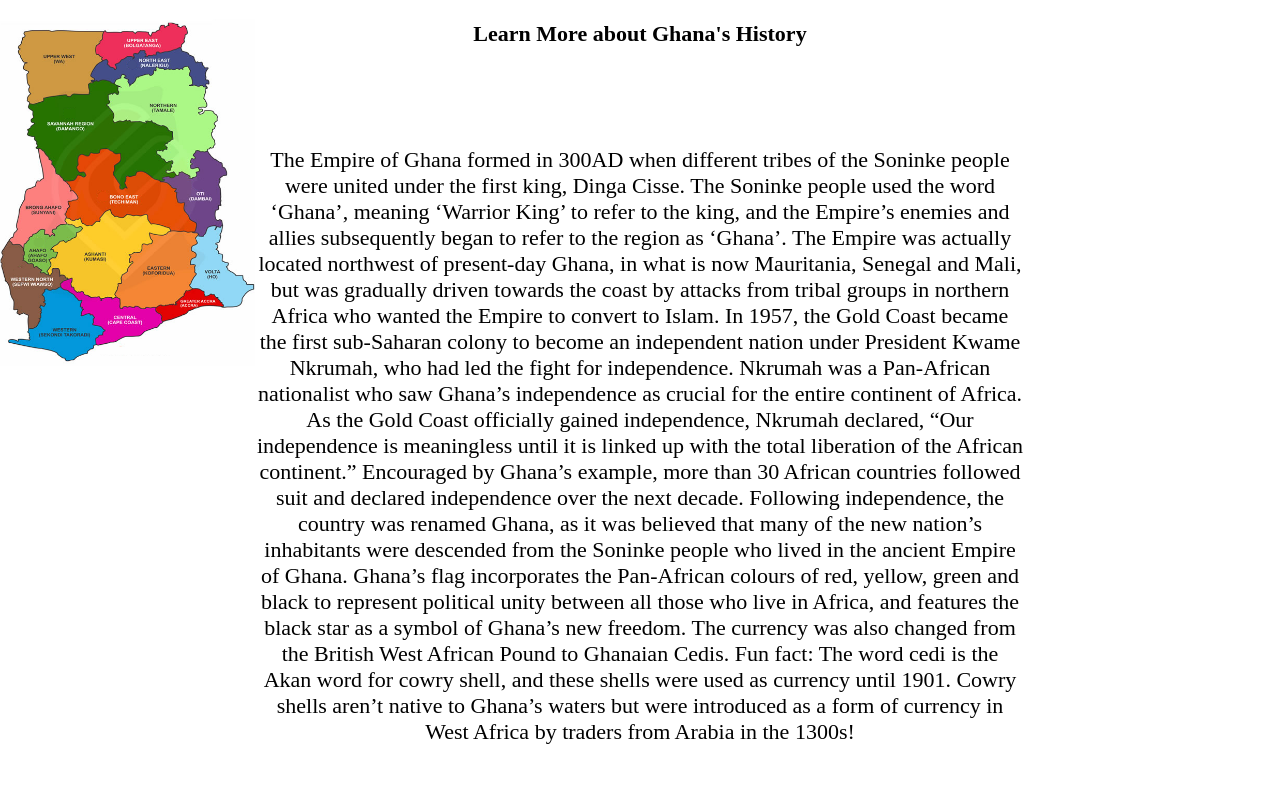
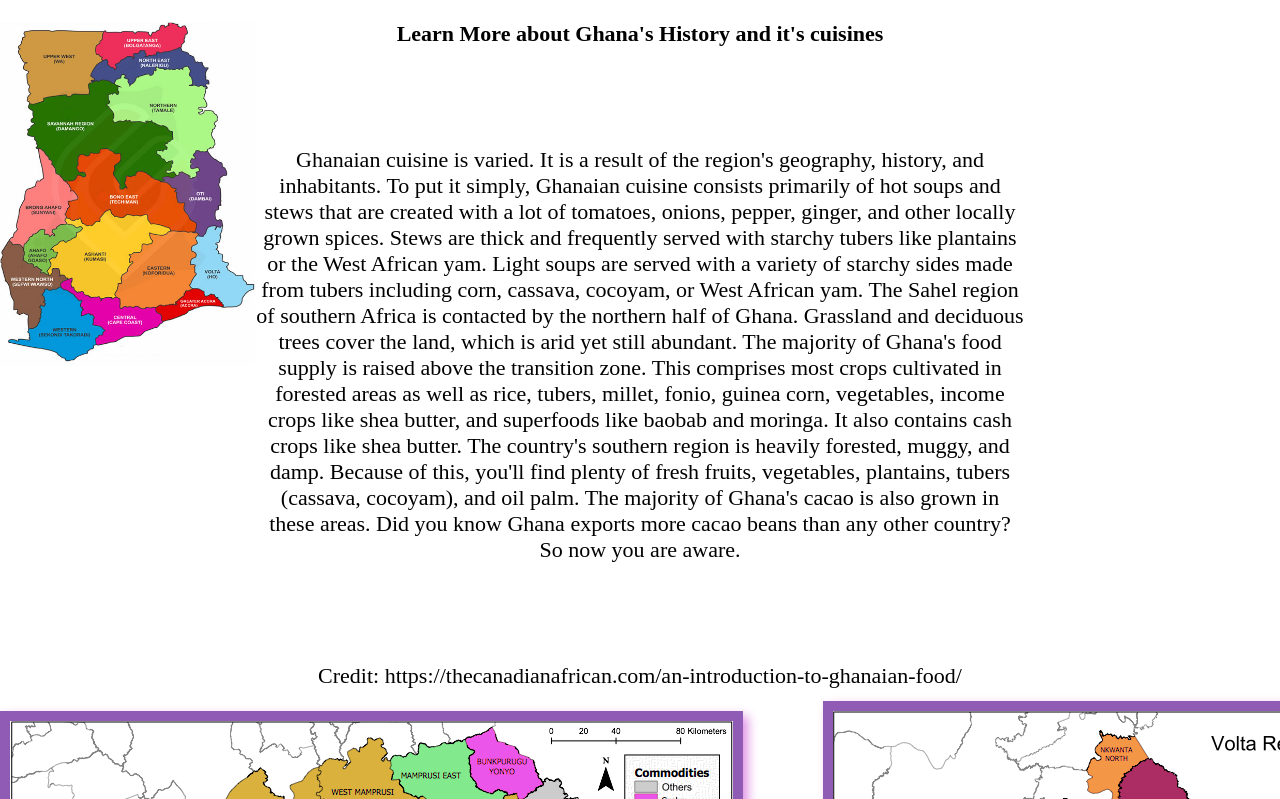
Before and after one commit to AkushikaRA/wdd130, a plain HTML site: page ghanaianmukaase/index.html in a window 1280 px wide. Shown: the part 167-966 px from the top of the page. Drawn offline with Linux system fonts and the light colour scheme; a web font is replaced by a local one.

Commit message:
Create index.html

```diff
--- a/ghanaianmukaase/index.html
+++ b/ghanaianmukaase/index.html
@@ -26,24 +26,21 @@
             <img id="map-img" src="images/Map.png" alt="Map of Ghana">
         </div>
         <section id="map-msg">
-            <h1 class="home-title">History of Ghana</h1>
-            <h4>Learn More about Ghana's History </h4>
+            <h1 class="home-title">History of Ghanaian food</h1>
+            <h4>Learn More about Ghana's History and it's cuisines </h4>
             <p>
-                The Empire of Ghana formed in 300AD when different tribes of the Soninke people were united under the first king, Dinga Cisse.
-                The Soninke people used the word ‘Ghana’, meaning ‘Warrior King’ to refer to the king, and the Empire’s enemies and allies subsequently began to refer to the region as ‘Ghana’.
-                The Empire was actually located northwest of present-day Ghana, in what is now Mauritania, Senegal and Mali, but was gradually driven towards the coast by attacks from tribal groups
-                in northern Africa who wanted the Empire to convert to Islam.
-                In 1957, the Gold Coast became the first sub-Saharan colony to become an independent nation under President Kwame Nkrumah, who had led the fight for independence.
-                Nkrumah was a Pan-African nationalist who saw Ghana’s independence as crucial for the entire continent of Africa. As the Gold Coast officially gained independence,
-                Nkrumah declared, “Our independence is meaningless until it is linked up with the total liberation of the African continent.” Encouraged by Ghana’s example, more than 30
-                African countries followed suit and declared independence over the next decade.
+                Ghanaian cuisine is varied. It is a result of the region's geography,
+                 history, and inhabitants. To put it simply, Ghanaian cuisine consists primarily of hot soups and stews that are created with a lot of tomatoes,
+                  onions, pepper, ginger, and other locally grown spices. Stews are thick and frequently served with starchy tubers like plantains or the West African yam.
+                  Light soups are served with a variety of starchy sides made from tubers including corn, cassava, cocoyam, or West African yam.
+                 The Sahel region of southern Africa is contacted by the northern half of Ghana. Grassland and deciduous trees cover the land, which is arid yet still abundant. The majority of Ghana's food supply is raised above the transition zone.
+                 This comprises most crops cultivated in forested areas as well as rice, tubers, millet, fonio, guinea corn, vegetables, income crops like shea butter, and superfoods like baobab and moringa. It also contains cash crops like shea butter.
+                 The country's southern region is heavily forested, muggy, and damp. Because of this, you'll find plenty of fresh fruits, vegetables, plantains, tubers (cassava, cocoyam), and oil palm.
+                 The majority of Ghana's cacao is also grown in these areas. Did you know Ghana exports more cacao beans than any other country? So now you are aware.
 
-              Following independence, the country was renamed Ghana, as it was believed that many of the new nation’s inhabitants were descended from the Soninke people who lived in the ancient Empire of Ghana.
-              Ghana’s flag incorporates the Pan-African colours of red, yellow, green and black to represent political unity between all those who live in Africa, and features the black star as a symbol of Ghana’s new freedom.
-              The currency was also changed from the British West African Pound to Ghanaian Cedis. Fun fact: The word cedi is the Akan word for cowry shell, and these shells were used as currency until 1901. Cowry shells aren’t native to Ghana’s waters
-              but were introduced as a form of currency in West Africa by traders from Arabia in the 1300s!
+
             </p>
-            <p> Credit: https://www.african-adventures.co.uk/a-brief-history-of-ghana/</p>
+            <p>Credit: https://thecanadianafrican.com/an-introduction-to-ghanaian-food/</p>
         </section>
     </div>
         <main class="home-grid">
```
